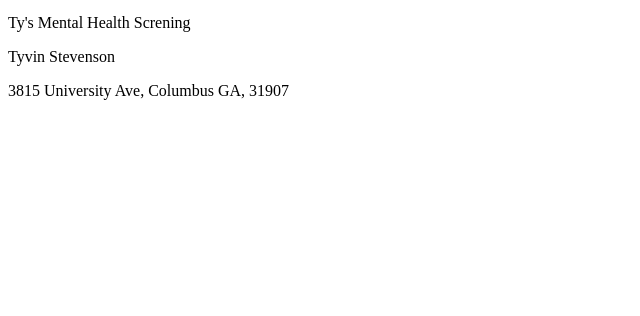
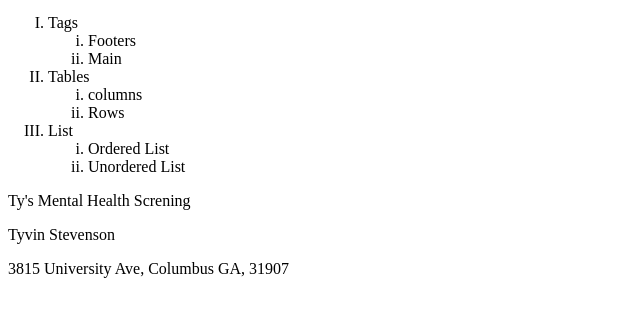
Before and after one commit to TyvinStevenson/Assignments, a plain HTML site: page Page1.html in a window 1280 px wide. Shown: the part 402-718 px from the top of the page, without its empty margins (0-640 px from the left). Drawn offline with Linux system fonts and the light colour scheme.

Commit message:
Made Changes to page 1

```diff
--- a/Page1.html
+++ b/Page1.html
@@ -19,6 +19,30 @@
        </nav>
 
        <main>
+         <ol type="I">
+
+           <li>Tags</li>
+           <ol type="i">
+             <li>Footers</li>
+             <li>Main</li>
+           </ol>
+
+           <li> Tables</li>
+           <ol type="i">
+             <li> columns</li>
+             <li> Rows</li>
+            </ol>
+            <li> List </li>
+            <ol type ="i">
+              <li> Ordered List</li>
+              <li> Unordered List</li>
+            </ol>
+
+
+
+
+
+
 
 
        </main>
```
